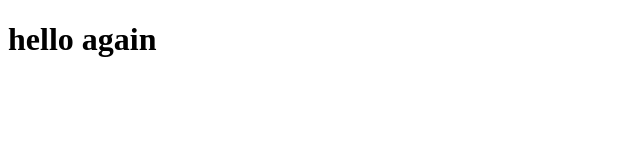
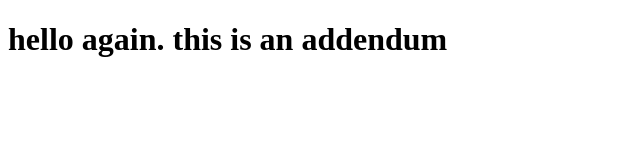
Before and after one commit to ebiyele/.Coursera-Test-repository, a plain HTML site: page site/index.html in a window 1280 px wide. Shown: the whole page, without its empty margins (0-640 px from the left). Drawn offline with Linux system fonts and the light colour scheme.

Commit message:
another addition

```diff
--- a/site/index.html
+++ b/site/index.html
@@ -4,7 +4,7 @@
 	<title>hello again</title>
 </head>
 <body>
-<h1>hello again</h1>
+<h1>hello again. this is an addendum</h1>
 
 </body>
 </html>
```
